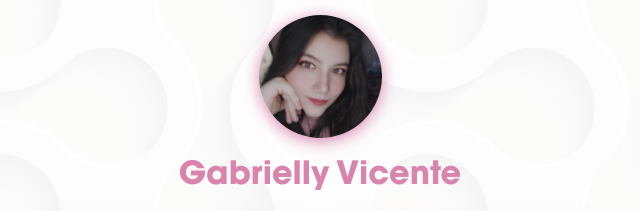
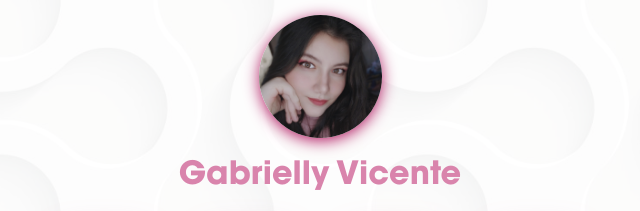
Before and after one commit to gabriellyvicente/gabriellyvicente.github.io, a plain HTML site: page index.html in a window 1280 px wide. Shown: the top 211 px of the page, 320-960 px from the left. Drawn offline with Linux system fonts and the light colour scheme.

Commit message:
color changes

```diff
--- a/css/style.css
+++ b/css/style.css
@@ -93,7 +93,7 @@ a:hover {
 
   border-radius: 50%;
 
-  box-shadow: 0px 3px 15px var(--pink);
+  box-shadow: 0px 3px 15px #b11c62;
 
 }
 
```
